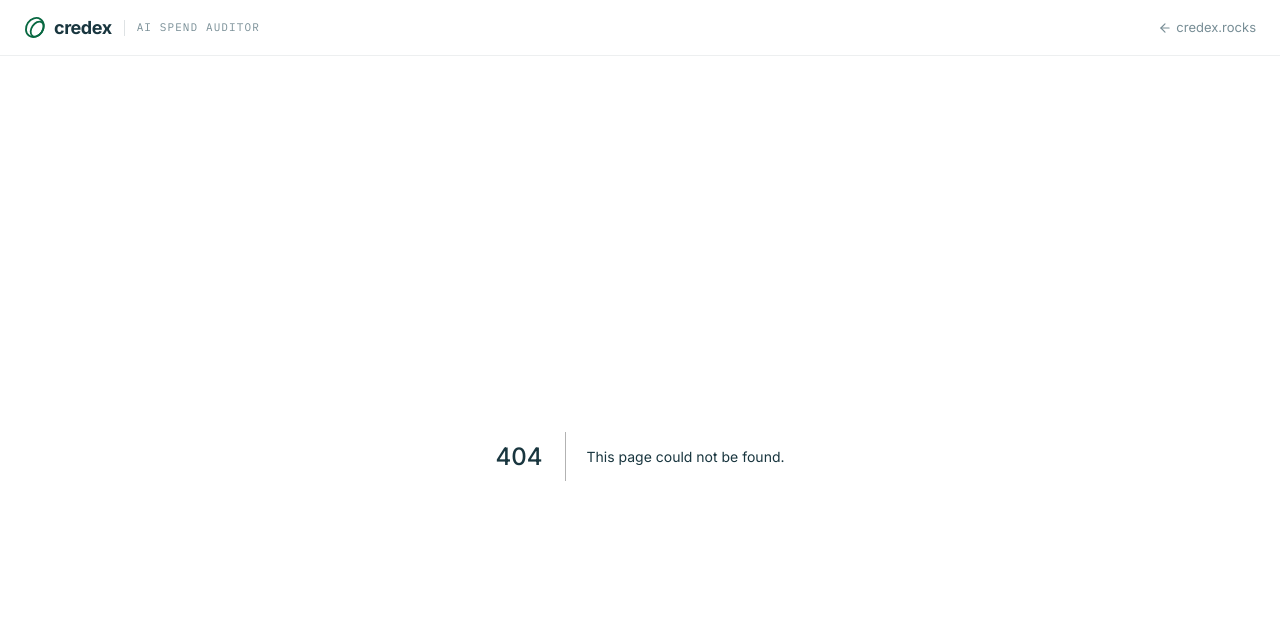
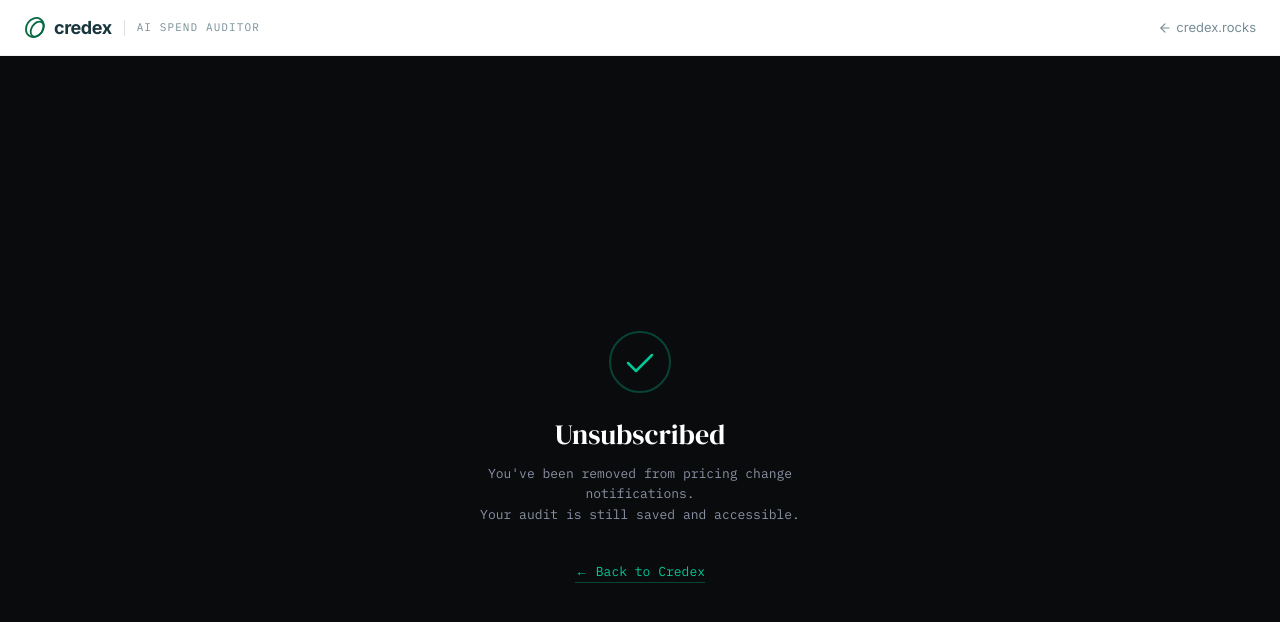
Before and after one commit to Sangeeth62880/credex, a Next.js app: page /unsubscribed in a window 1280 px wide. Before the commit this address had no page. Shown: the top 622 px of the page. Built offline with nearby package versions, Linux system fonts and the light colour scheme.

Commit message:
feat: add one-click unsubscribe endpoint and confirmation page

```diff
--- /dev/null
+++ b/app/api/unsubscribe/route.ts
@@ -0,0 +1,35 @@
+import { NextResponse } from "next/server";
+import { supabaseAdmin } from "@/lib/supabase-admin";
+
+export async function GET(request: Request) {
+  const { searchParams } = new URL(request.url);
+  const email = searchParams.get("email");
+
+  if (!email || !email.includes("@")) {
+    return NextResponse.json(
+      { error: "Missing or invalid email parameter" },
+      { status: 400 }
+    );
+  }
+
+  try {
+    // Upsert into unsubscribes table — ignore conflict on duplicate email
+    const { error } = await supabaseAdmin
+      .from("unsubscribes")
+      .upsert(
+        { email: email.toLowerCase().trim() },
+        { onConflict: "email" }
+      );
+
+    if (error) {
+      console.error("[unsubscribe] Supabase upsert error:", error);
+      // Still redirect — don't leave the user hanging
+    }
+  } catch (err) {
+    console.error("[unsubscribe] Exception:", err);
+  }
+
+  // Always redirect to confirmation page
+  const baseUrl = new URL(request.url).origin;
+  return NextResponse.redirect(`${baseUrl}/unsubscribed`);
+}
--- /dev/null
+++ b/app/unsubscribed/page.tsx
@@ -0,0 +1,90 @@
+import Link from "next/link";
+import type { Metadata } from "next";
+
+export const metadata: Metadata = {
+  title: "Unsubscribed — Credex",
+  description: "You've been removed from pricing change notifications.",
+};
+
+export default function UnsubscribedPage() {
+  return (
+    <div
+      style={{
+        minHeight: "100vh",
+        backgroundColor: "#0A0B0D",
+        display: "flex",
+        alignItems: "center",
+        justifyContent: "center",
+        padding: "24px",
+      }}
+    >
+      <div style={{ textAlign: "center", maxWidth: "420px" }}>
+        {/* Checkmark icon */}
+        <svg
+          width="64"
+          height="64"
+          viewBox="0 0 64 64"
+          fill="none"
+          xmlns="http://www.w3.org/2000/svg"
+          style={{ margin: "0 auto 24px" }}
+        >
+          <circle
+            cx="32"
+            cy="32"
+            r="30"
+            stroke="#00C896"
+            strokeWidth="2"
+            opacity="0.3"
+          />
+          <path
+            d="M20 33L28 41L44 25"
+            stroke="#00C896"
+            strokeWidth="2.5"
+            strokeLinecap="round"
+            strokeLinejoin="round"
+          />
+        </svg>
+
+        <h1
+          style={{
+            fontFamily: "var(--font-dm-serif), Georgia, serif",
+            fontSize: "28px",
+            color: "#FFFFFF",
+            marginBottom: "12px",
+            fontWeight: 400,
+          }}
+        >
+          Unsubscribed
+        </h1>
+
+        <p
+          style={{
+            fontFamily: "var(--font-mono), Menlo, monospace",
+            fontSize: "13px",
+            lineHeight: "1.6",
+            color: "#8B92A5",
+            marginBottom: "32px",
+          }}
+        >
+          You&apos;ve been removed from pricing change notifications.
+          <br />
+          Your audit is still saved and accessible.
+        </p>
+
+        <Link
+          href="/"
+          style={{
+            fontFamily: "var(--font-mono), Menlo, monospace",
+            fontSize: "13px",
+            color: "#00C896",
+            textDecoration: "none",
+            borderBottom: "1px solid rgba(0, 200, 150, 0.3)",
+            paddingBottom: "2px",
+          }}
+        >
+          ← Back to Credex
+        </Link>
+      </div>
+    </div>
+  );
+}
```
